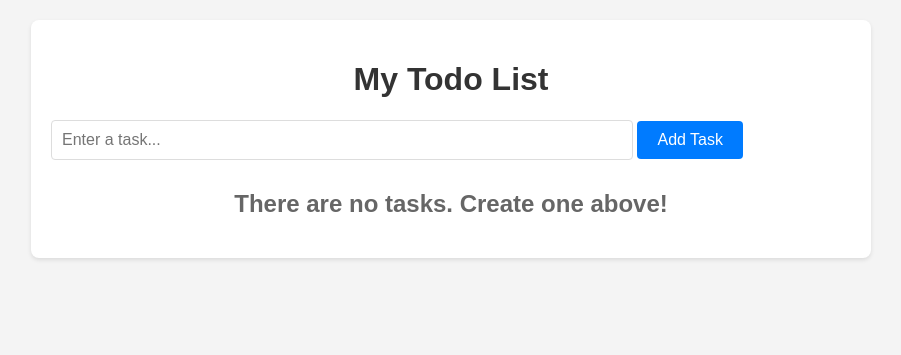
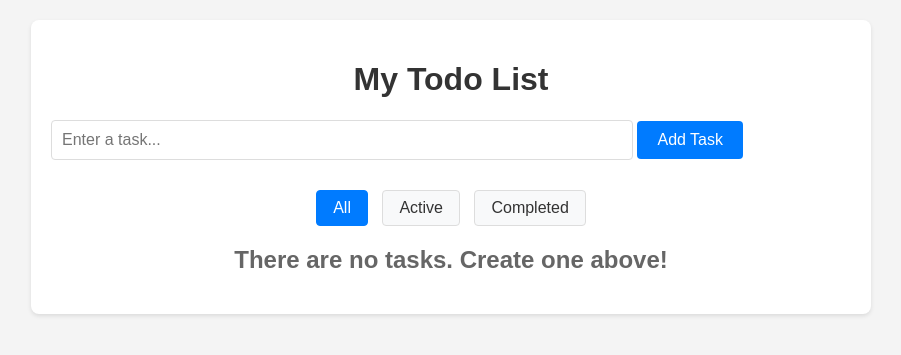
Before and after one commit to azheng888/Taskly, a Flask app: page /?filter=all in a window 1280 px wide. Shown: the top 355 px of the page, without its empty margins (189-1090 px from the left). Run offline with Flask 3, Linux system fonts and the light colour scheme.

Commit message:
Added filter buttons for active and complete

```diff
--- a/app.py
+++ b/app.py
@@ -40,8 +40,18 @@ def index():
         return redirect('/')
 
     else:
-        tasks = Task.query.order_by(Task.date_created).all()
-        return render_template('index.html', tasks=tasks)
+
+        filter_type = request.args.get('filter', 'all')
+
+        if filter_type == 'completed':
+            tasks = Task.query.filter_by(completed=True).order_by(Task.date_created).all()
+        elif filter_type == 'active':
+            tasks = Task.query.filter_by(completed=False).order_by(Task.date_created).all()
+        else:
+            tasks = Task.query.order_by(Task.date_created).all()
+
+
+        return render_template('index.html', tasks=tasks, filter=filter_type)
 
 @app.route('/delete/<int:id>')
 def delete(id):
--- a/static/css/style.css
+++ b/static/css/style.css
@@ -101,3 +101,29 @@ a:hover {
     color: #721c24;
     border: 1px solid #f5c6cb;
 }
+
+.filters {
+    margin: 20px 0;
+    text-align: center;
+}
+
+.filter-btn {
+    display: inline-block;
+    padding: 8px 16px;
+    margin: 0 5px;
+    background-color: #f8f9fa;
+    border: 1px solid #ddd;
+    border-radius: 4px;
+    color: #333;
+    text-decoration: none;
+}
+
+.filter-btn:hover {
+    background-color: #e9ecef;
+}
+
+.filter-btn.active {
+    background-color: #007bff;
+    color: white;
+    border-color: #007bff;
+}
--- a/templates/index.html
+++ b/templates/index.html
@@ -10,6 +10,12 @@
                 minlength="1">
             <input type="submit" value="Add Task">
         </form>
+    </div>
+
+    <div class="filters">
+        <a href="/?filter=all" class="filter-btn {% if filter == 'all' %}active{% endif %}">All</a>
+        <a href="/?filter=active" class="filter-btn {% if filter == 'active' %}active{% endif %}">Active</a>
+        <a href="/?filter=completed" class="filter-btn {% if filter == 'completed' %}active{% endif %}">Completed</a>
     </div>
 
     {% if tasks|length < 1 %}
```
